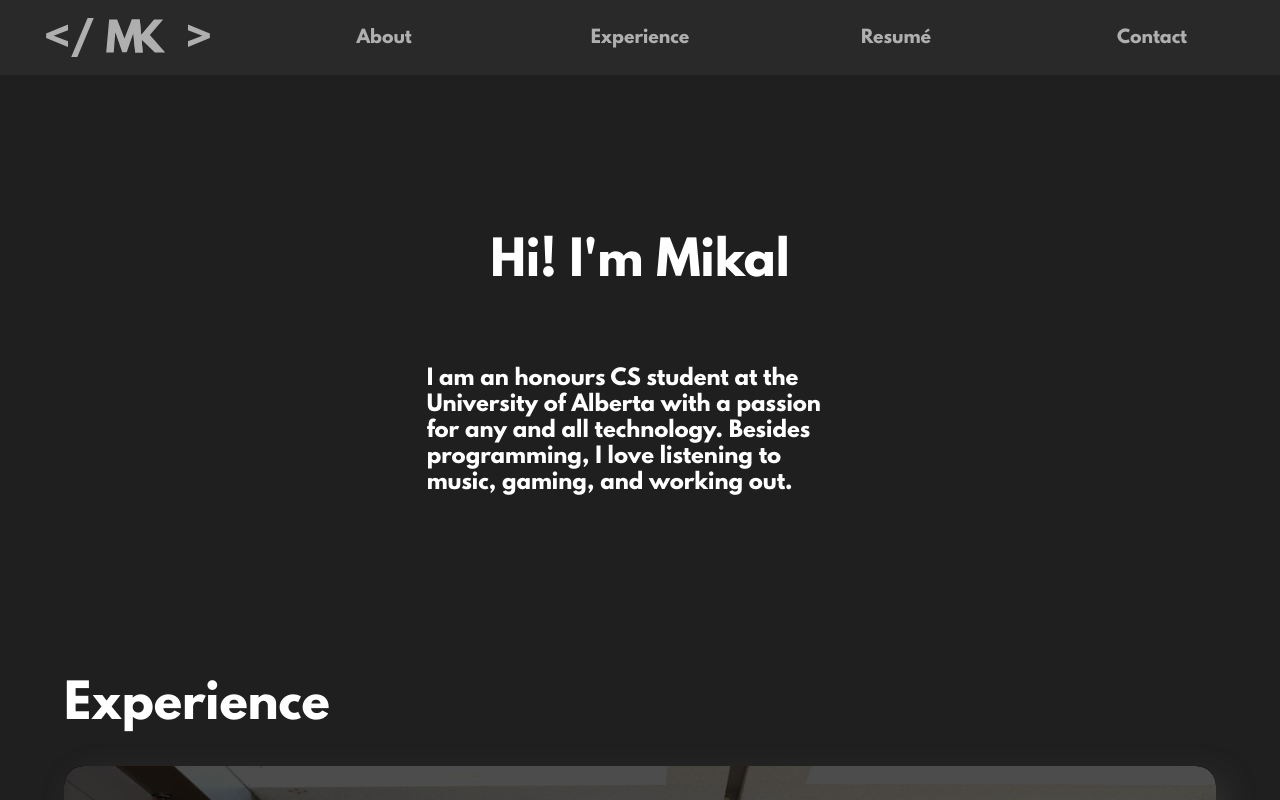
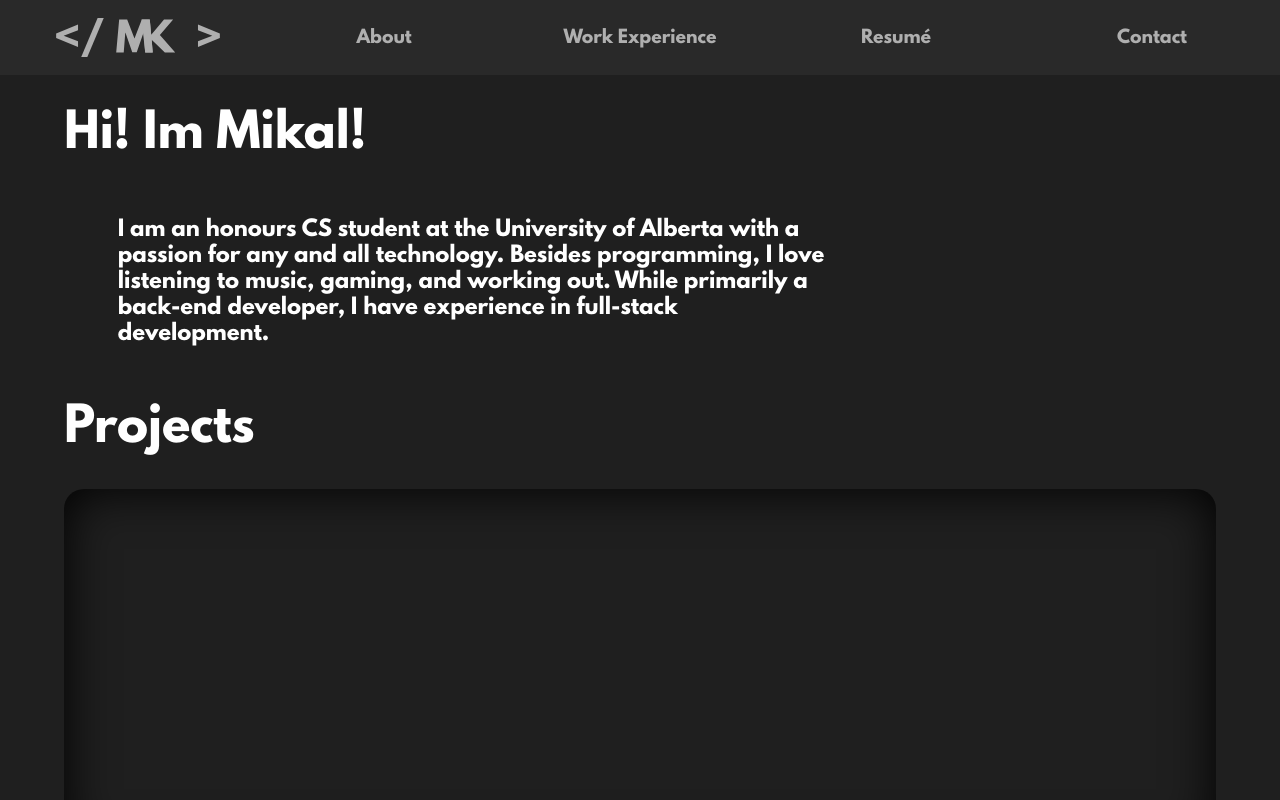
Before and after one commit to MrJacobEisner/MikalsPortfolio, a React (Create React App) app: page / in a window 1280 px wide. Built offline with nearby package versions, Linux system fonts and the light colour scheme; the HTML template or start-up script is replaced by a standard one.

Commit message:
WIP projects

```diff
--- a/src/App.scss
+++ b/src/App.scss
@@ -34,6 +34,16 @@ h2 {
 h3 {
     font-size: $small-medium-font;
 }
+
+
+p {
+    font-size: $smaller-font;
+}
+li {
+    font-size: $smaller-font;
+
+}
+
 
 #scroll-button {
     z-index: 1;
@@ -85,7 +95,7 @@ h3 {
         grid-column: 1;
         fill: $font-grey;
         // grid-row: 1;
-        margin-left: auto;
+        margin-left: 10px;
         margin-right: auto;
         width: 100%;
     }
@@ -96,7 +106,7 @@ h3 {
     background-color: $dark-grey;
     display: grid;
     grid-template-columns: repeat(3, 1fr);
-    grid-template-rows: min-content repeat(8, 1fr);
+    grid-template-rows: auto;
     width: 100vw;
     .about {
         grid-row-start: 1;
@@ -105,51 +115,22 @@ h3 {
         display: grid;
         grid-template-columns: inherit;
         grid-template-rows: 2;
-        margin-bottom: 10%;
+        margin-left: 5%;
+        margin-right: 5%;
+        height: fit-content;
 
-        .greeting {
-            text-align: center;
-            // margin-top: 125px;
-            margin-top: 10%;
-            margin-left: 0%;
-            margin-left: 0%;
-
-            grid-column-start: 1;
-            grid-column-end: 4;
-            display: grid;
-            grid-template-rows: 1;
-            grid-template-columns: 1fr 0.55fr 1fr;
-            // font-size: $large-font;
-            color: $font-dark-grey;
-            white-space: nowrap;
-            height: fit-content;
-
-            #endingGreeting{
-                transition: opacity calc($greeting-fade-time / 2);
-                text-align: left;
-            }
-
-            #beginingGreeting{
-                transition: opacity calc($greeting-fade-time / 2);
-                text-align: right;
-                // min-width: max-content;
-            }
-        }
 
         .intro-p {
             grid-row: 2;
-            grid-column: 2;
-            // grid-column-start: 2;
-            // grid-column-end: 4;
+            grid-column-start: 1;
+            grid-column-end: 3;
             font-size: $small-font;
-            width: 50%;
-            margin-top: 10%;
-            width: 100%;
-            // margin-left: 25%;
+            // margin-top: 5%;
+            margin-left: 7%;
         }
     }
 
-    .experience {
+    .projects {
         grid-row-start: 3;
         grid-row-end: 5;
         grid-column-start: 1;
@@ -158,7 +139,22 @@ h3 {
         display: grid;
         grid-template-columns: 3;
         grid-template-rows: min-content min-content min-content;
-        margin: 0% 5% 0% 5%;
+        // margin: 0% 5% 0% 5%;
+        margin-left: 5%;
+        margin-right: 5%;
+    }
+    .experience {
+        grid-row-start: 5;
+        grid-row-end: 7;
+        grid-column-start: 1;
+        grid-column-end: 4;
+
+        display: grid;
+        grid-template-columns: 3;
+        grid-template-rows: min-content min-content min-content;
+        // margin: 0% 5% 0% 5%;
+        margin-left: 5%;
+        margin-right: 5%;
     }
 }
 
--- a/src/App.tsx
+++ b/src/App.tsx
@@ -6,6 +6,8 @@ import { ReactComponent as LinkedinIcon } from "./images/linkedin.svg";
 import tnm_bck from "./images/tnm.png";
 import ualberta_bck from "./images/ualberta.jpeg";
 import Card from "./components/Card";
+import Tile from "./components/Tile";
+import TileCollection from "./components/TileCollection";
 import * as helpers from "./helpers";
 import "./globals";
 import "./App.scss";
@@ -34,7 +36,7 @@ function App() {
                     About
                 </a>
                 <a className="nav-item clickable" onClick={() => helpers.navigate("experience")}>
-                    Experience
+                    Work Experience
                 </a>
                 <a className="nav-item clickable" onClick={() => helpers.navigate("")}>
                     Resumé
@@ -47,19 +49,34 @@ function App() {
             {/* Body */}
             <main id="mainBody">
                 <div id="about" className="about">
-                    <div className="greeting">
-                        <h1 id="beginingGreeting"></h1>
-                        <h1 style={{ color: "white" }}>Hi! I'm Mikal</h1>
-                        <h1 id="endingGreeting"></h1>
-                    </div>
+                    <h1>Hi! Im Mikal!</h1>
                     <p className="intro-p">
                         I am an honours CS student at the University of Alberta with a passion for any and all technology. Besides
-                        programming, I love listening to music, gaming, and working out.
+                        programming, I love listening to music, gaming, and working out. While primarily a back-end developer, I have
+                        experience in full-stack development.
                     </p>
                 </div>
-
+                <div className="projects">
+                    <h1>Projects</h1>
+                    <TileCollection>
+                        <Tile
+                            backgroundImage={tnm_bck}
+                            heading="True North Mortgage"
+                            subHeading="Student Software Developer (Summers 2022 - Present)"
+                            id="test"
+                            infoColorRgb="36, 65, 122"
+                        ></Tile>
+                        <Tile
+                            backgroundImage={tnm_bck}
+                            heading="True North Mortgage"
+                            subHeading="Student Software Developer (Summers 2022 - Present)"
+                            id="test2"
+                            infoColorRgb="36, 65, 122"
+                        ></Tile>
+                    </TileCollection>
+                </div>
                 <div id="experience" className="experience">
-                    <h1>Experience</h1>
+                    <h1>Work Experience</h1>
                     <Card
                         backgroundImage={tnm_bck}
                         heading="True North Mortgage"
@@ -81,9 +98,9 @@ function App() {
                         </div>
 
                         <div>
-                            <h3>Description:</h3>
+                            <h3>Overview:</h3>
                             <p>
-                                Primarily in a full-stack position working on new projects, with the occational writing scripts and
+                                Primarily in a full-stack position working on new projects, with the occational writing of scripts and
                                 tools to help with internal development.
                             </p>
                         </div>
@@ -99,24 +116,25 @@ function App() {
                     </Card>
                     <Card
                         backgroundImage={ualberta_bck}
-                        heading="UAlberta"
-                        subHeading="Computing Science TA (January 2023 - April 2023)"
+                        heading="University of Alberta"
+                        subHeading="Computing Science Teaching Assistant (January 2023 - April 2023)"
                         id="uofa"
                         infoColorRgb="39, 93, 56"
                     >
                         <div>
                             <h3>Skills Required:</h3>
                             <ul>
+                                <li>Python3</li>
                                 <li>Good Commuication with non-programmers</li>
-                                <li>Python3</li>
+                                <li>Fast code tracing and understanding</li>
                             </ul>
                         </div>
 
                         <div>
                             <h3>Overview:</h3>
                             <p>
-                                The TA position required the ability to clearly and consicely explain programing concepts to new
-                                students and aid them in the finding and solving of bugs within their programs.
+                                The teaching assistant position required the ability to clearly and consicely explain programing
+                                concepts to new students and aid them in the finding and solving of bugs within their programs.
                             </p>
                         </div>
                     </Card>
--- /dev/null
+++ b/src/components/Tile.scss
@@ -0,0 +1,93 @@
+
+.tile {
+
+    transition: filter 1s;
+
+
+    float: right;
+    display: grid;
+    grid-template-columns: repeat(3, 1fr);
+    grid-template-rows: repeat(3, 1fr);
+    width: 33%;
+    border-radius: 20px;
+    background-color: rgb(0, 0, 0);
+    height: 50vh;
+    min-height: 150px;
+    max-height: 360px;
+    margin-bottom: 5%;
+    overflow-y: hidden;
+
+    cursor: pointer;
+    filter: drop-shadow(10px 10px 15px rgba(85, 85, 85, 0.29));
+
+    .bck-img {
+        transition: all 1s;
+        grid-column: span 3;
+        grid-row: span 3;
+        border-radius: 20px;
+        position: relative;
+        left: 0;
+        right: 0;
+        height: 100%;
+        width: 100%;
+        filter: blur(0px) brightness(30%);
+    }
+    .content {
+        position: absolute;
+        z-index: 1 !important;
+        display: grid;
+        grid-template-columns: inherit;
+        grid-template-rows: 1fr 1fr 1fr;
+        width: 100%;
+        height: 100%;
+        grid-column: span 3;
+        grid-row: span 3;
+        transition: width 1s;
+
+        h2 {
+            position: absolute;
+            text-align: left;
+            grid-column: span 3;
+            grid-row: 2;
+            margin-left: 5%;
+            margin-top: 0%;
+            margin-bottom: 0%;
+        }
+
+        .subheading {
+            position: absolute;
+            text-align: left;
+            grid-column: 1;
+            grid-row: 2;
+            margin-left: 5%;
+            margin-top: max(30px, 5%);
+        }
+
+        .info {
+            transition: width 0.5s;
+            position: absolute;
+
+            border-radius: 20px;
+            grid-column: span 3;
+            grid-row: span 4;
+            min-height: 150px;
+            height: 100%;
+            max-height: 360px;
+            width: 0%;
+            .info-text {
+                display: grid;
+                grid-template-columns: repeat(3, 1fr);
+                grid-template-rows: 1fr;
+                margin: 3%;
+                opacity: 0%;
+                transition: opacity 0.5s;
+            }
+
+            // font-size: 0;
+        }
+    }
+
+    &:hover {
+        filter: drop-shadow(0px 0px 15px rgba(184, 182, 182, 0.29));
+    }
+}
--- /dev/null
+++ b/src/components/Tile.tsx
@@ -0,0 +1,97 @@
+import React from "react";
+import "./Tile.scss";
+
+function animateCard(id: string) {
+    let card: CSSStyleDeclaration = document.getElementById(id + "-info")!.style;
+    let card_text: CSSStyleDeclaration = document.getElementById(id + "-info-text")!.style;
+
+    let opening: boolean = card.width === "0%" ? true : false;
+
+    // BUG: when closing if leave hover and re-enter, the text is still there
+    if (opening) {
+        card.width = "90%";
+
+        setTimeout(() => {
+            // close the card if click anywhere outside.
+            window.addEventListener(
+                "click",
+                () => {
+                    animateCard(id);
+                },
+                { once: true }
+            );
+
+            card_text.opacity = "100%";
+        }, 400);
+
+        return;
+    }
+
+    // animate text out
+    card_text.opacity = "0%";
+    setTimeout(() => {
+        card.width = "0%";
+    }, 350);
+    return;
+}
+
+interface TileProperties {
+    backgroundImage: string;
+    infoColorRgb: string;
+    height?: string;
+    heading: string;
+    subHeading: string;
+    id: string;
+    children?: JSX.Element | JSX.Element[];
+    // children?: string;
+}
+
+export default function Tile(properties: TileProperties) {
+    let img: string = `url('${properties.backgroundImage}')`;
+
+    // test.getColor(properties.backgroundImage);
+
+    const cont_styles: React.CSSProperties = {
+        height: properties.height,
+    };
+
+    const img_styles: React.CSSProperties = {
+        backgroundImage: img,
+    };
+
+    return (
+        <div
+            className="tile"
+            style={cont_styles}
+            onClick={() => {
+                animateCard(properties.id);
+            }}
+        >
+            <div className="bck-img" style={img_styles} />
+            <div className="content">
+                <h2>{properties.heading}</h2>
+                <p className="subheading">{properties.subHeading}</p>
+                <div
+                    id={`${properties.id}-info`}
+                    className="info"
+                    style={{ backgroundColor: `rgb(${properties.infoColorRgb})`, width: "0%" }}
+                >
+                    <div id={`${properties.id}-info-text`} className="info-text">
+                        {properties.children}
+                    </div>
+                </div>
+            </div>
+        </div>
+    );
+}
+
+// interface TileCollectionProperties {
+//     // children?: JSX.Element | JSX.Element[];
+//     // children?: React.ReactNode;
+//     children?: React.ReactFragment;
+//     // tile_properties?: TileProperties | TileProperties[];
+// }
+// // default export Card;
+// export function TileCollection(properties: TileCollectionProperties) {
+//     return <div className="collection">{properties.children}</div>;
+// }
--- /dev/null
+++ b/src/components/TileCollection.scss
@@ -0,0 +1,22 @@
+@import "../variables.scss";
+
+.collection-background {
+    width: 100%;
+    height: 50vh;
+    min-width: 100px;
+    min-height: 150px;
+    max-height: 360px;
+    border-radius: 20px;
+    display: grid;
+    grid-template-rows: 1fr;
+    grid-template-columns: repeat(3, 1fr);
+
+    grid-column-start: 1;
+    grid-column-end: 3;
+    overflow-x: auto;
+    // fill: white;
+    background-color: $dark-grey;
+    box-shadow: inset 0 0 50px black;
+    // filter: drop-shadow(50px 10px 50px rgb(255, 255, 255));
+    // scrollbar-width: none;
+}
--- /dev/null
+++ b/src/components/TileCollection.tsx
@@ -0,0 +1,25 @@
+import React from "react";
+import "./TileCollection.scss";
+
+interface TileCollectionProperties {
+    children: JSX.Element | JSX.Element[];
+}
+// // default export Card;
+export default function TileCollection(properties: TileCollectionProperties) {
+    // Making sure that the childrent is iterable
+    // let children_arr: JSX.Element[];
+    // if (Array.isArray(properties.children)) {
+    //     children_arr = properties.children;
+    // } else {
+    //     children_arr = [properties.children];
+    // }
+
+    // // console.log();
+
+    // for (let i = 0; i < children_arr.length; i++) {
+    //     console.log(i);
+    // }
+
+    // return <div className="collection">{properties.children}</div>;
+    return <div className="collection-background"></div>;
+}
--- a/src/helpers.ts
+++ b/src/helpers.ts
@@ -11,9 +11,9 @@ export function setup() {
     }
 
     // changing the text of my thing
-    setInterval(() => {
-        changeText();
-    }, 5000);
+    // setInterval(() => {
+    //     changeText();
+    // }, 5000);
 
     window.addEventListener("resize", () => {
         if (window.innerWidth <= 500) {
--- a/src/variables.scss
+++ b/src/variables.scss
@@ -15,4 +15,5 @@ $item-font: 1.25vw;
 
 // general
 $dark-grey: rgb(31, 31, 31);
+$darker-grey: rgb(25, 25, 25);
 $light-grey: rgba(41, 41, 41, 1);
```
